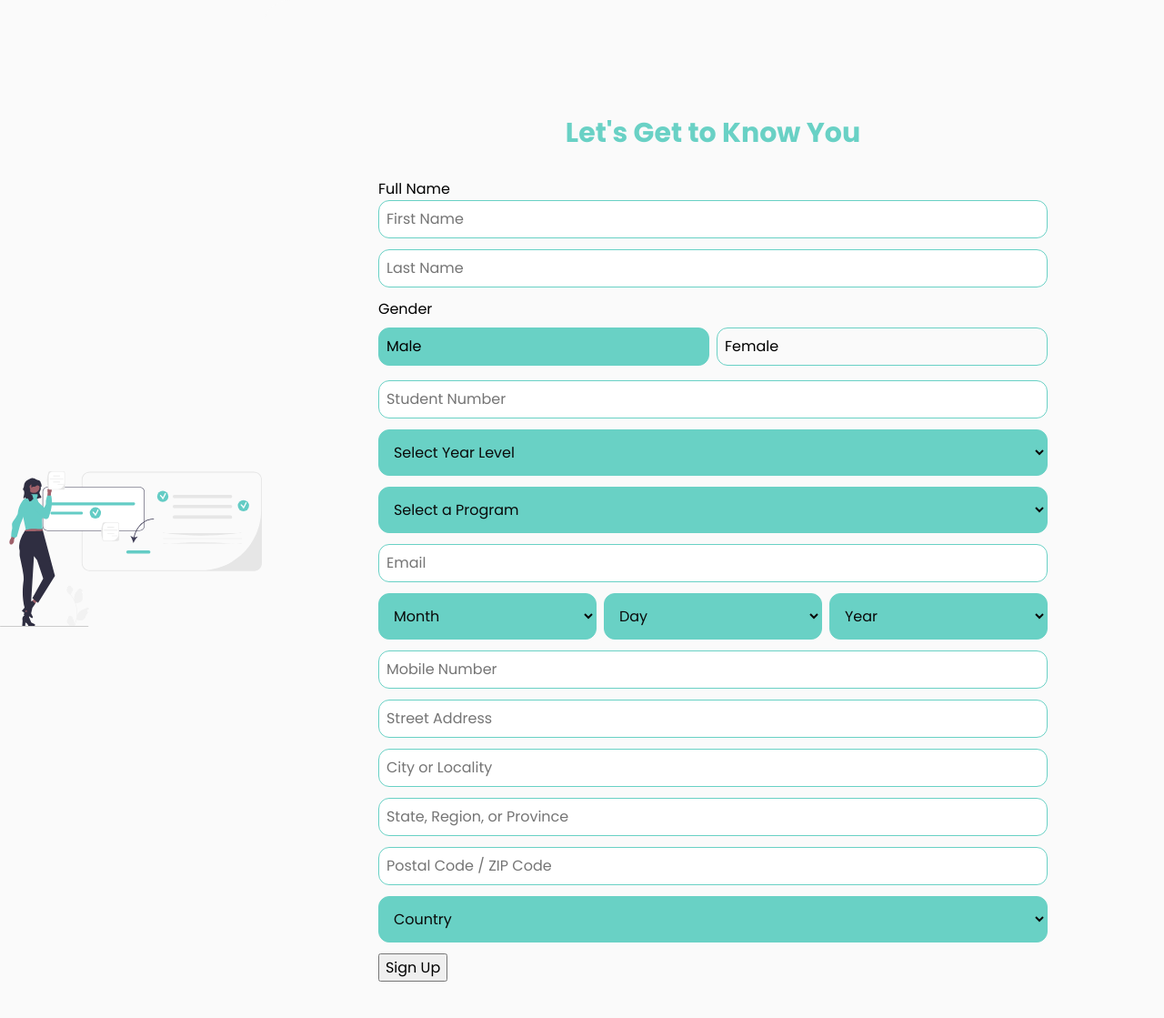
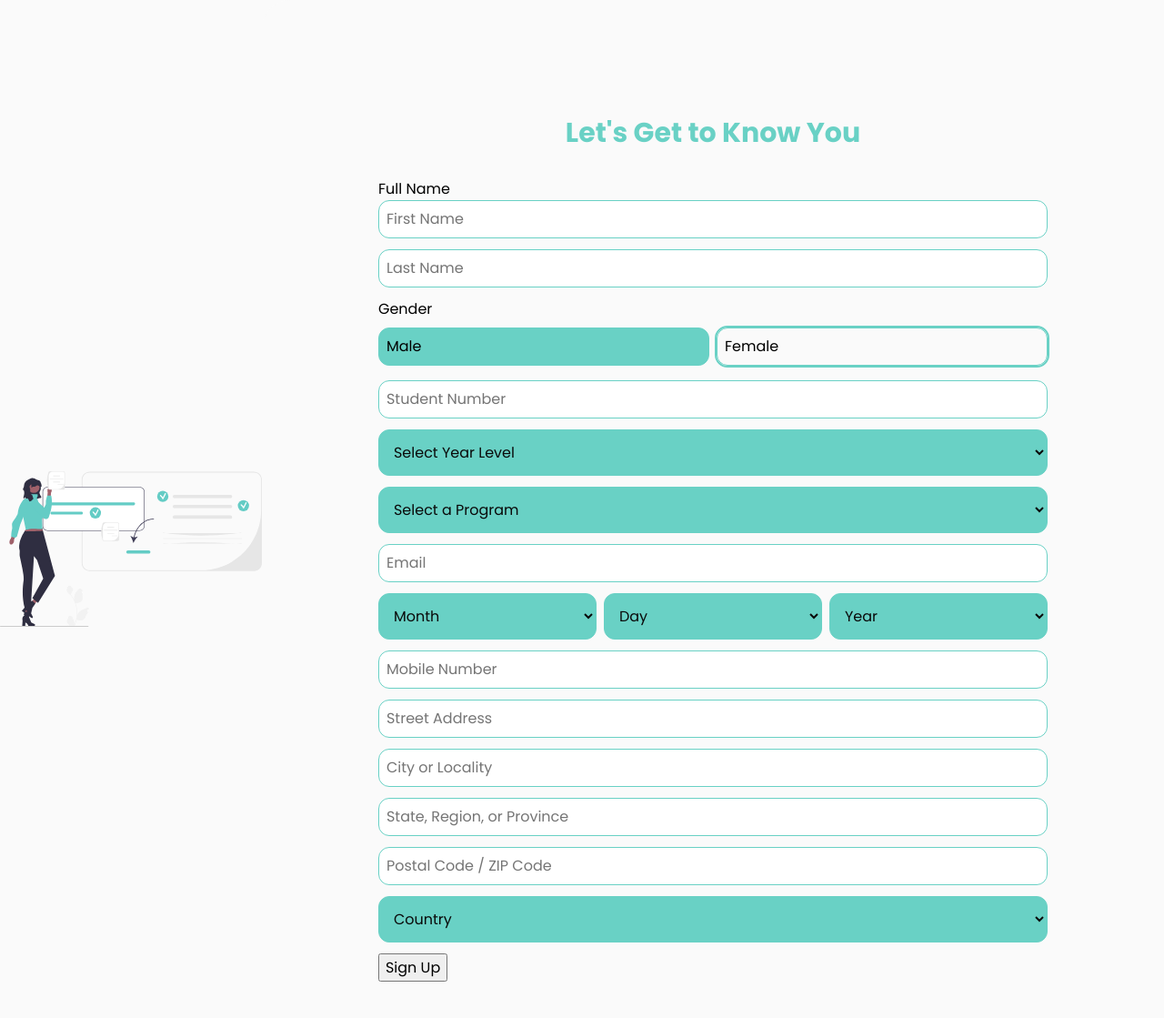
Before and after one commit to wjamesdevera/ICS2608-MP6-PHP, a PHP site: page / in a window 1280 px wide, with the pointer over the restyled element. Shown: the top 1119 px of the page at 91% size. Run offline with PHP 8.4, Linux system fonts and the light colour scheme.

Commit message:
added hover effects for radio button

```diff
--- a/style.css
+++ b/style.css
@@ -280,6 +280,10 @@ select option {
     padding: .5rem;
 }
 
+.gender-buttons input[type="radio"]:not(:checked) + label:hover {
+    outline: 2px solid var(--button-primary);
+}
+
 .gender-buttons input[type="radio"]:checked + label {
     background-color: var(--button-primary);
 }
```
